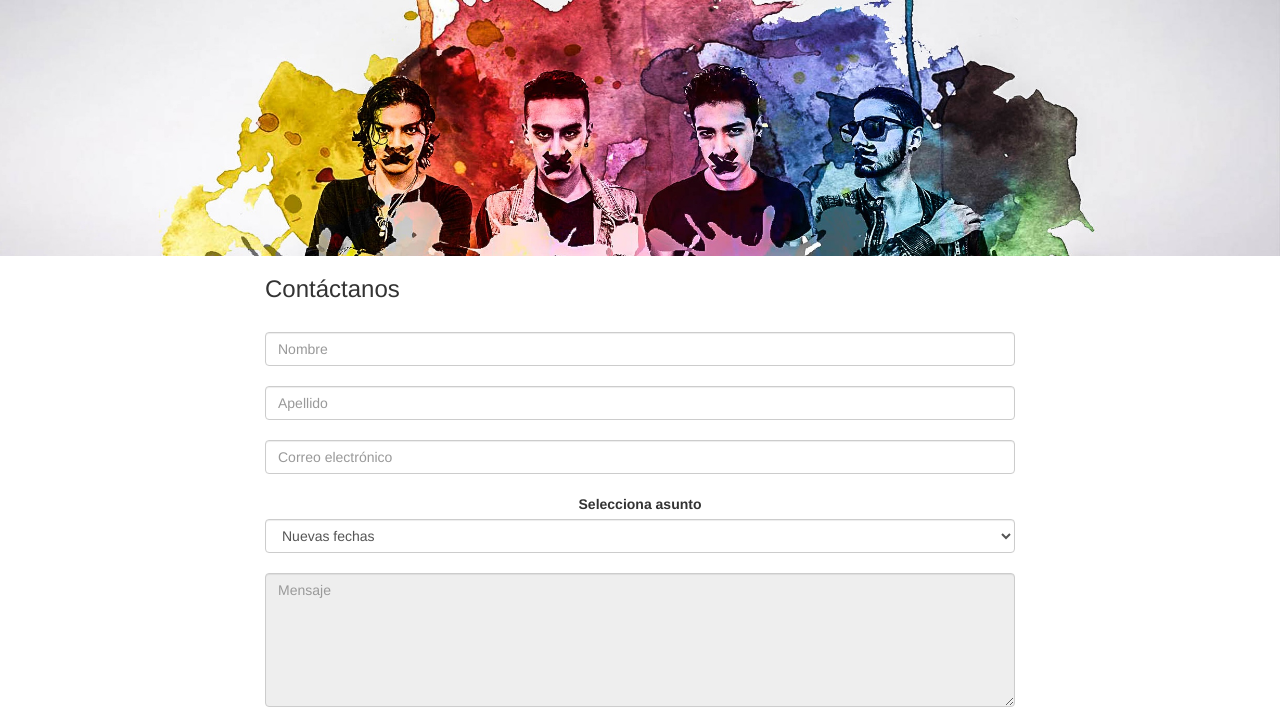
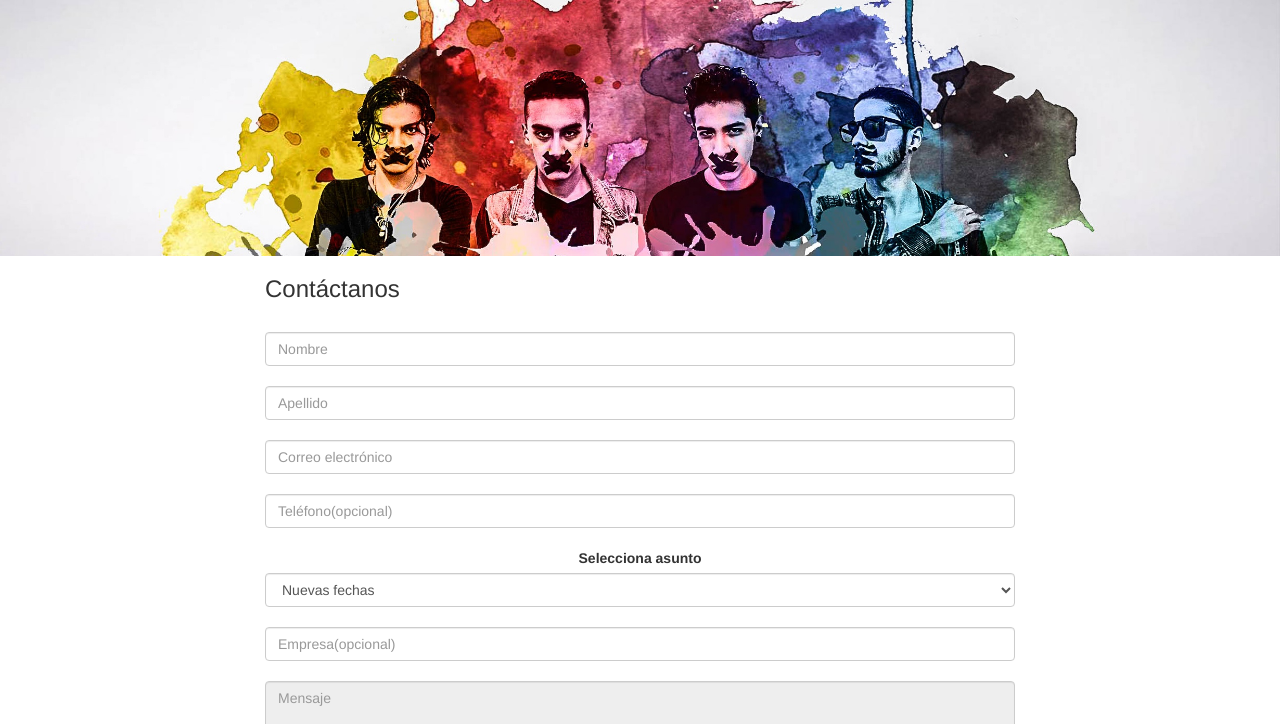
Before and after one commit to Miguelp-rez/Aurica, a plain HTML site: page contacto.html in a window 1280 px wide. Shown: the part 53-777 px from the top of the page. Drawn offline with Linux system fonts and the light colour scheme.

Commit message:
Se agregan dos campos al formulario de contacto

```diff
--- a/contacto.html
+++ b/contacto.html
@@ -72,6 +72,10 @@
           <input type="text" class="form-control" placeholder="Correo electrónico">
           </div>
           <br>
+          <div class="formgroup">
+          <input type="text" class="form-control" placeholder="Teléfono(opcional)">
+          </div>
+          <br>
           <div class="formgorup">
           <label for="asunto">Selecciona asunto</label>
           <select class="form-control" id="asunto">
@@ -80,6 +84,10 @@
             <option>Opinión</option>
             <option>Otro</option>
           </select>
+          <br>
+          </div>
+          <div class="formgroup">
+          <input type="text" class="form-control" placeholder="Empresa(opcional)">
           </div>
           <br>
           <div class="formgroup">
```
